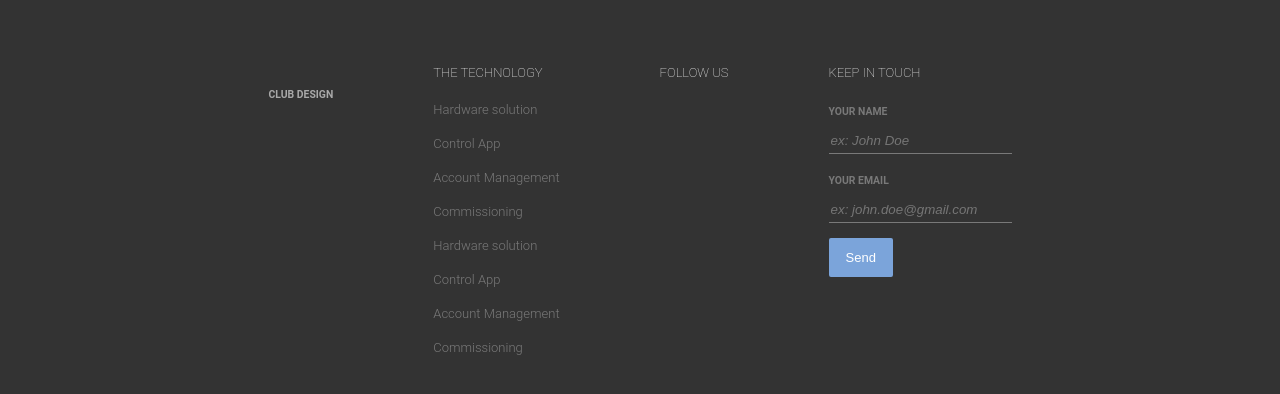
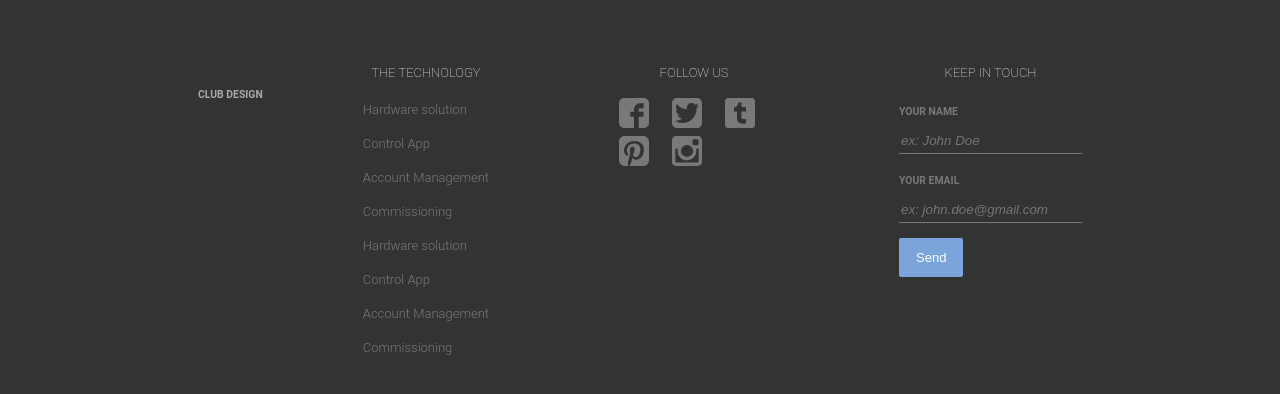
Before and after one commit to guillaumebarranco/exo_responsive, a website: page index.html in a window 1280 px wide. Shown: the part 3141-3535 px from the top of the page. Drawn offline with Linux system fonts and the light colour scheme.

Commit message:
add svg logos footer

```diff
--- a/index.html
+++ b/index.html
@@ -260,6 +260,29 @@
 			<div>
 				<h3>Follow us</h3>
 
+				<ul class="social">
+					<li class="facebook">
+						<a href="#">
+						</a>
+					</li>
+					<li class="twitter">
+						<a href="#">
+						</a>
+					</li>
+					<li class="tumblr">
+						<a href="#">
+						</a>
+					</li>
+					<li class="pinterest">
+						<a href="#">
+						</a>
+					</li>
+					<li class="instagram">
+						<a href="#">
+						</a>
+					</li>
+				</ul>
+
 			</div>
 
 			<div>
--- a/sass/index.scss
+++ b/sass/index.scss
@@ -110,6 +110,11 @@ header {
 	justify-content: space-around;
 	align-items: center;
 
+	@media screen and (max-width: $size) {
+		display: block;
+		height: auto;
+	}
+
 	a {
 		text-decoration: none;
 		color: #000;
@@ -122,6 +127,11 @@ header {
 
 .logo {
 	width: 200px;
+
+	@media screen and (max-width: $size) {
+		display: block;
+		margin: 0 auto;
+	}
 
 	img {
 		float: left;
@@ -148,6 +158,23 @@ nav {
 
 		&:first-child {
 			margin-left: 0;
+		}
+
+		@media screen and (max-width: $size) {
+			display: block;
+		}
+	}
+
+	span {
+		@media screen and (max-width: $size) {
+			display: none;
+		}
+	}
+
+	&>a {
+		@media screen and (max-width: $size) {
+			margin: 10px auto;
+			text-align: center;
 		}
 	}
 
@@ -518,6 +545,7 @@ footer {
 		color: #fff;
 		text-transform: uppercase;
 		font-size: 1em;
+		text-align: center;
 	}
 
 	.the_technology {
@@ -561,6 +589,51 @@ footer {
 			color: darken($grey, 10%);
 			padding-bottom: 5px;
 			font-style: italic;
+		}
+	}
+}
+
+.social {
+	width: 200px;
+	margin-left: -30px;
+
+	li {
+		margin-left: 20px;
+		display: inline-block;
+
+		img {
+			max-width: 30px;
+			mask-color: grey;
+		}
+
+		a {
+			display: block;
+			mask-size: 100%;
+		    height: 30px;
+		    width: 30px;
+		    mask-repeat: no-repeat;
+		    mask-position: 50%;
+			background-color: $grey;
+		}
+
+		&.facebook a {
+		    mask-image: url('../img/social/facebook.svg');
+		}
+
+		&.twitter a {
+		    mask-image: url('../img/social/twitter.svg');
+		}
+
+		&.tumblr a {
+		    mask-image: url('../img/social/tumblr.svg');
+		}
+
+		&.pinterest a {
+		    mask-image: url('../img/social/pinterest.svg');
+		}
+
+		&.instagram a {
+		    mask-image: url('../img/social/instagram.svg');
 		}
 	}
 }
```
Also changed, not shown: css/index.css, img/social/facebook.svg (added), img/social/instagram.svg (added), img/social/pinterest.svg (added), img/social/tumblr.svg (added), img/social/twitter.svg (added).
